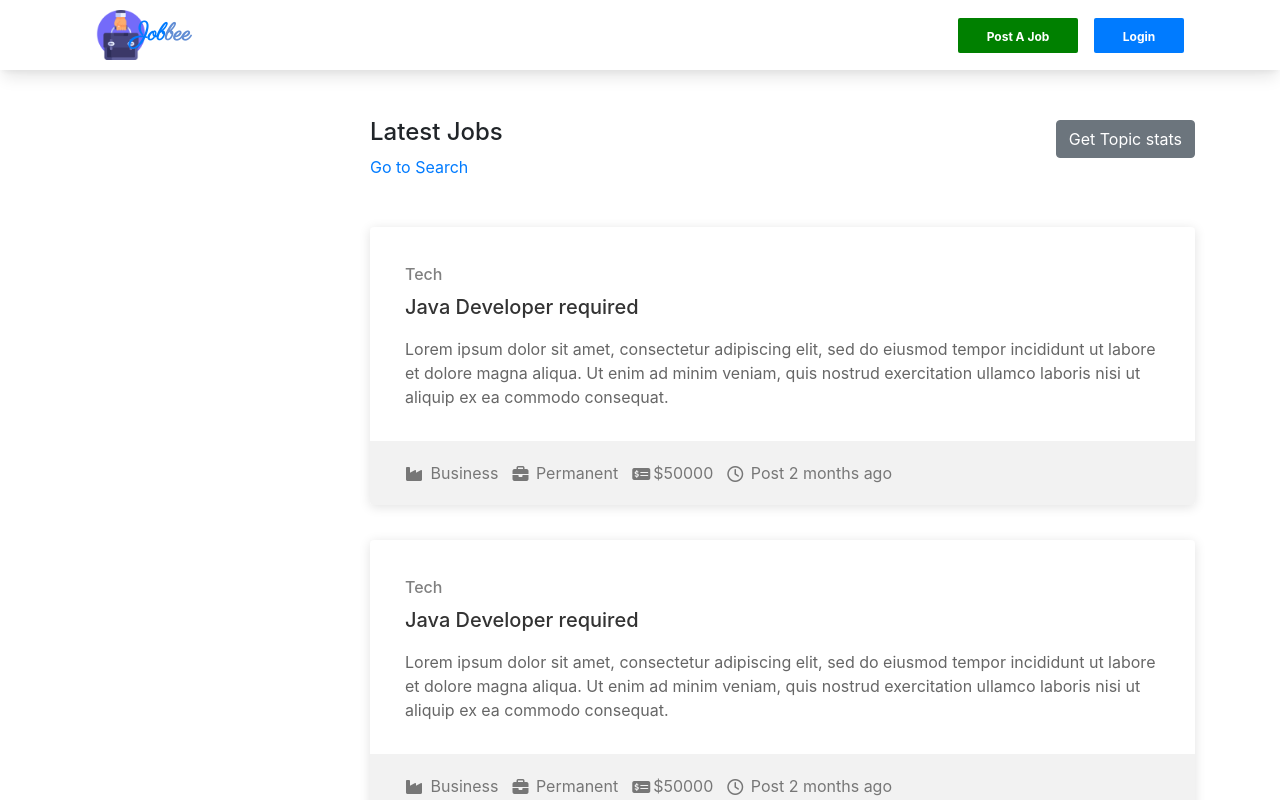
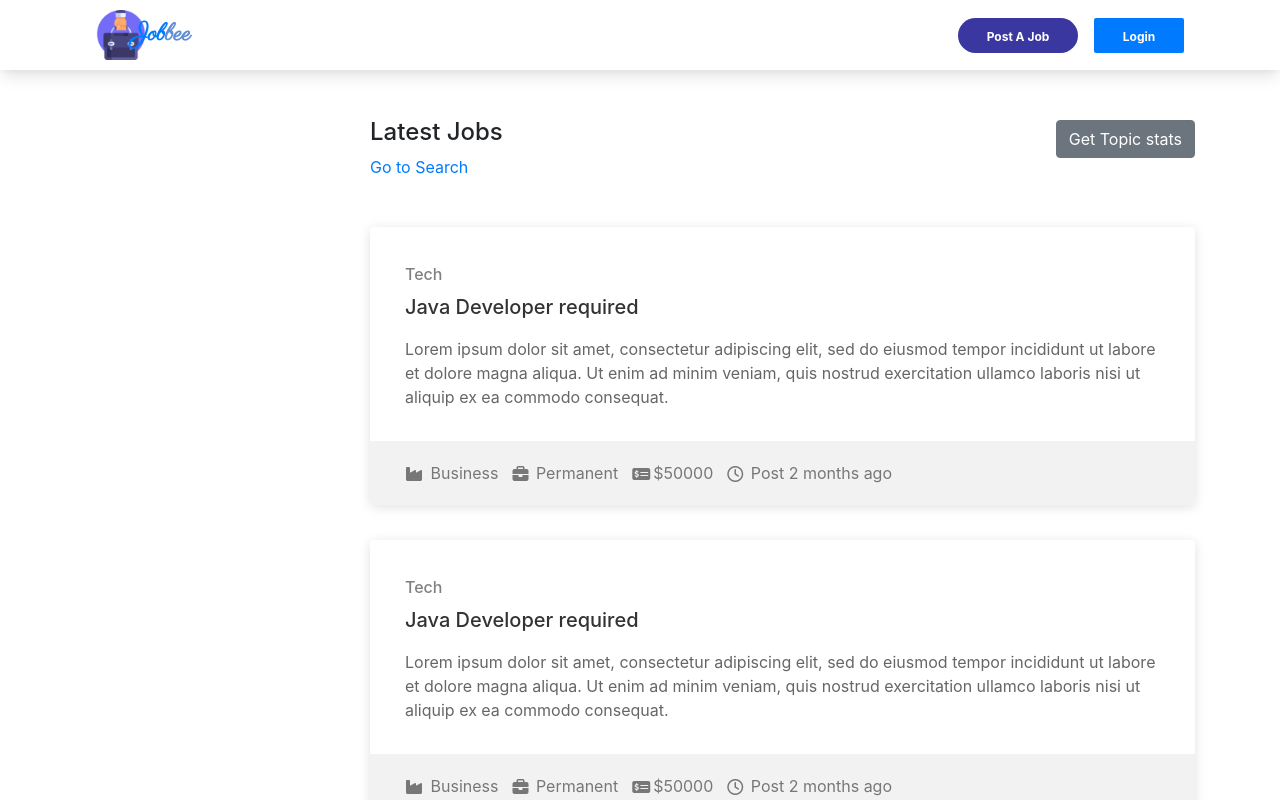
Before and after one commit to basheeromy/JobPage, a Next.js app in the folder frontend/: page / in a window 1280 px wide. Built offline with nearby package versions, Linux system fonts and the light colour scheme.

Commit message:
Created globals.css file to add styles.

```diff
--- a/frontend/styles/globals.css
+++ b/frontend/styles/globals.css
@@ -68,13 +68,13 @@ body {
   display: flex;
 }
 .postAJobButton {
-  background: green;
+  background: rgb(58, 55, 160);
   padding: 5px 15px;
   border: none;
   outline: none;
   margin-left: 1rem;
   cursor: pointer;
-  border-radius: 2px;
+  border-radius: 50px;
   height: 35px;
   width: 120px;
   transition: all 0.5s;
```
